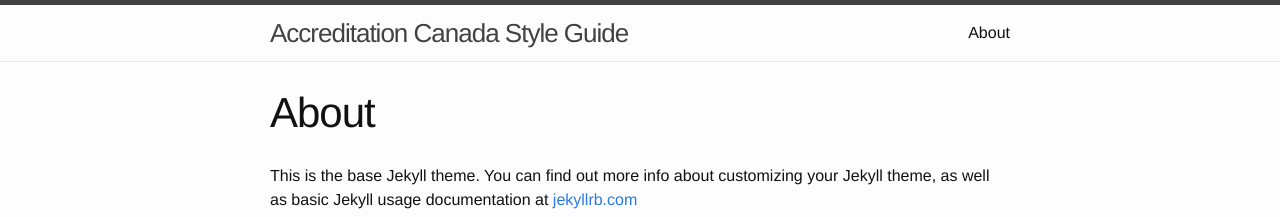
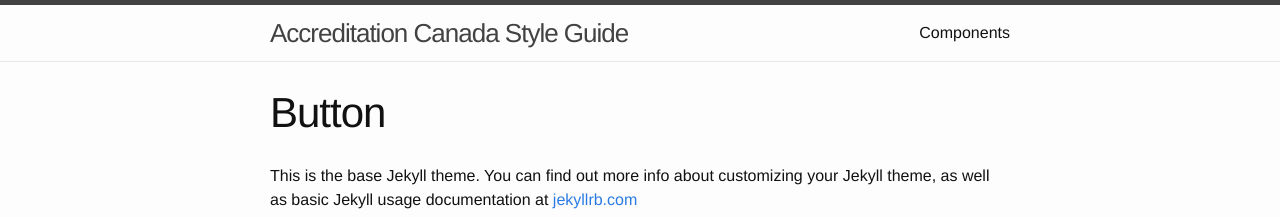
Before and after one commit to accredcan/styleguide, a Jekyll site: the page built from components/button.md, in a window 1280 px wide. Shown: the top 217 px of the page. Built offline with Jekyll 4.4.1, drawn with Linux system fonts in a browser that asks for light colours.

Commit message:
added components directory and change header nav to only show top level urls

```diff
--- a/_includes/header.html
+++ b/_includes/header.html
@@ -15,7 +15,8 @@
 
       <div class="trigger">
         {% for my_page in site.pages %}
-          {% if my_page.title %}
+          {% assign level = my_page.url | split: '/' | size %}
+          {% if my_page.title and level == 2 %}
           <a class="page-link" href="{{ my_page.url | prepend: site.baseurl }}">{{ my_page.title }}</a>
           {% endif %}
         {% endfor %}
--- a/about.md
+++ b/components/button.md
@@ -1,7 +1,6 @@
 ---
 layout: page
-title: About
-permalink: /about/
+title: Button
 ---
 
 This is the base Jekyll theme. You can find out more info about customizing your Jekyll theme, as well as basic Jekyll usage documentation at [jekyllrb.com](http://jekyllrb.com/)
```
Also changed, not shown: components/index.md (added, +10 -0 lines), 1 other file.
